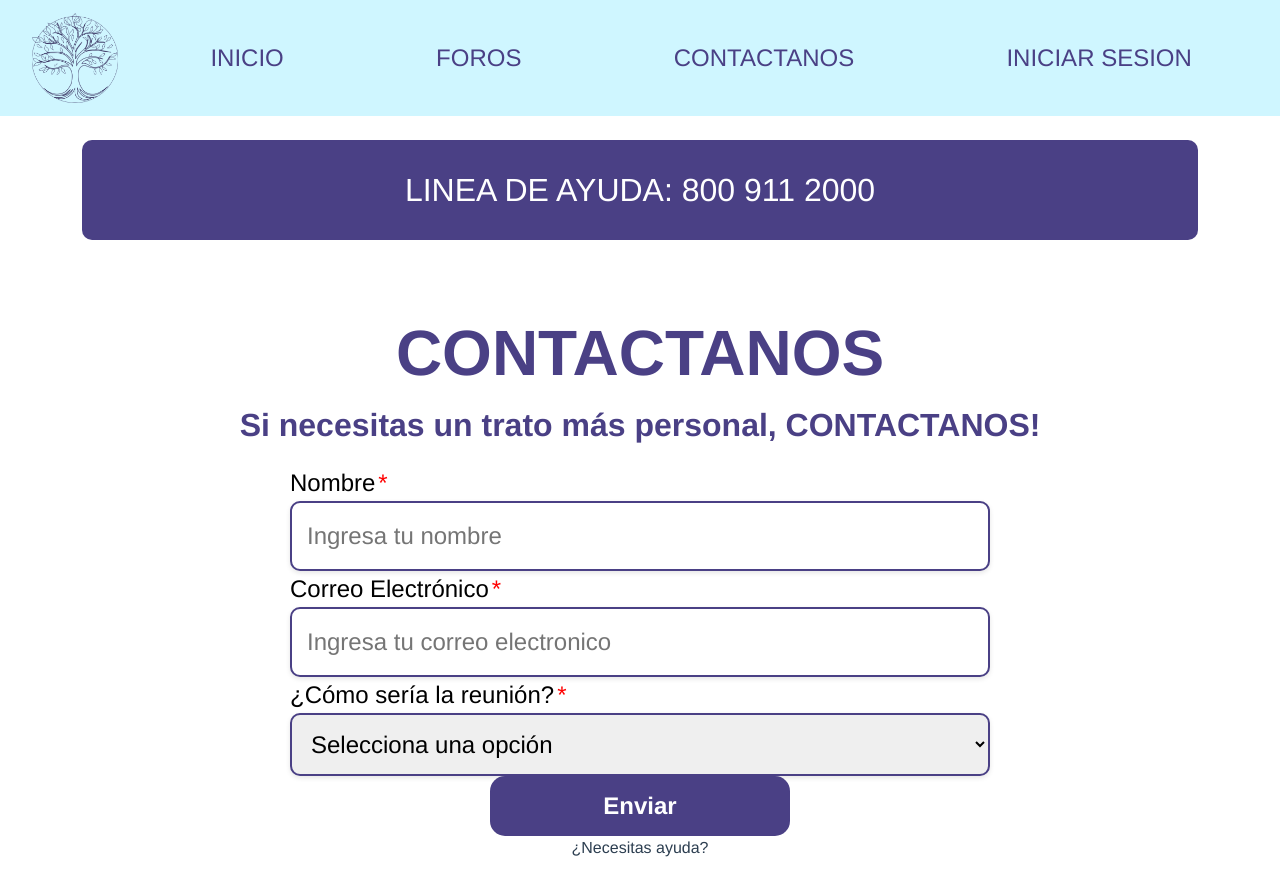
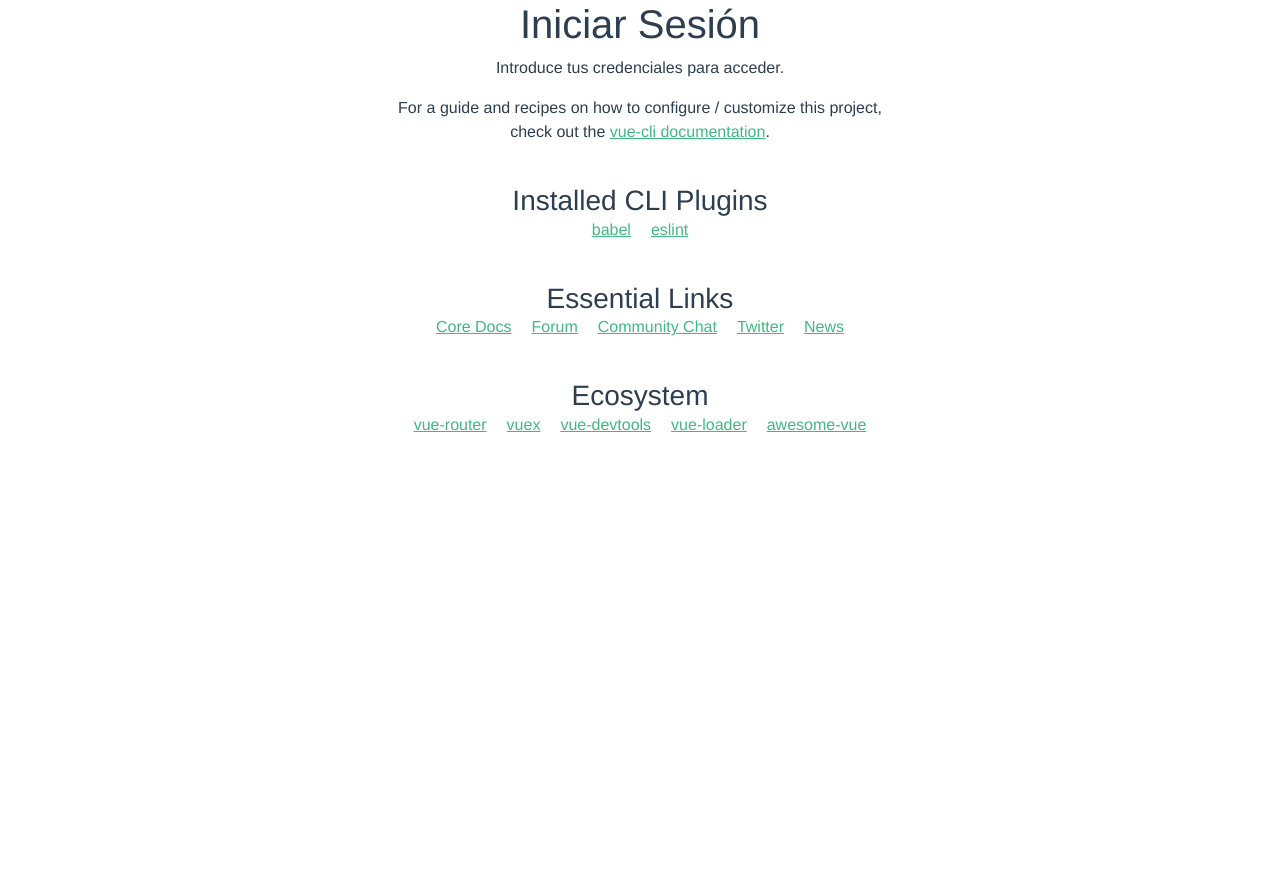
Before and after one commit to AdrianValenciaVillanueva/chava-es-gay, a Vue app: page /iniciar-sesion in a window 1280 px wide. After the commit the page ends 800 px from the top, so only its background shows below. Built offline with nearby package versions, Linux system fonts and the light colour scheme.

Commit message:
Se agrego el router

```diff
--- a/package.json
+++ b/package.json
@@ -14,6 +14,7 @@
     "core-js": "^3.8.3",
     "jquery": "^3.7.1",
     "vue": "^3.2.13",
+    "vue-router": "^4.4.5",
     "vuetify": "^3.7.0-beta.1"
   },
   "devDependencies": {
--- /dev/null
+++ b/src/MainView.vue
@@ -0,0 +1,25 @@
+<!-- ESTE ARCHIVO SOLO SIRVE PARA REDIRIGIR -->
+<template>
+    <router-view /> <!-- Aquí se renderizan las vistas según la ruta -->
+</template>
+
+  <script>
+
+
+  export default {
+    name: 'MainView',
+    components: {
+
+    },
+  };
+  </script>
+
+  <style>
+  #app {
+    font-family: Avenir, Helvetica, Arial, sans-serif;
+    -webkit-font-smoothing: antialiased;
+    -moz-osx-font-smoothing: grayscale;
+    text-align: center;
+    color: #2c3e50;
+  }
+  </style>
--- a/src/App.vue
+++ b/src/views/App.vue
@@ -1,5 +1,5 @@
-
 <template>
+   <router-view/>
   <NavBar/>
     <div class="container mt-4">
       <BannerAyuda/>
--- /dev/null
+++ b/src/views/IniciarSesion.vue
@@ -0,0 +1,27 @@
+<template>
+    <div>
+      <h1>Iniciar Sesión</h1>
+      <p>Introduce tus credenciales para acceder.</p>
+      <HelloWorld/>
+    </div>
+  </template>
+
+  <script>
+  import HelloWorld from './components/HelloWorld.vue';
+  export default {
+    name: 'IniciarSesion',
+    components: {
+        HelloWorld
+    }
+  }
+  </script>
+
+  <style>
+  * {
+    font-family: Avenir, Helvetica, Arial, sans-serif;
+    -webkit-font-smoothing: antialiased;
+    -moz-osx-font-smoothing: grayscale;
+    text-align: center;
+    color: #2c3e50;
+  }
+  </style>
--- a/src/components/SeccionContacto.vue
+++ b/src/views/components/SeccionContacto.vue
@@ -146,18 +146,18 @@ export default {
 }
 @media (max-width: 1280px) {
   .textfields, .selector {
-        width: 700px; /* Reducción del ancho para pantallas medianas */
+        width: 700px;
         margin: auto;
     }
 
     .botonEn {
-        width: 300px; /* Ajuste del ancho del botón */
+        width: 300px;
     }
 }
 
 @media (max-width: 768px) {
   .titulo {
-        font-size: 2.5rem; /* Tamaño de fuente reducido para móviles */
+        font-size: 2.5rem;
     }
 
     .descripcion {
@@ -165,7 +165,7 @@ export default {
     }
 
     .textfields, .selector {
-        width: 90%; /* Uso de porcentaje para mejor ajuste en móviles */
+        width: 90%;
     }
 
     .botonEn {
```
Also changed, not shown: src/main.js (+9 -5 lines), src/router.js (added, +20 -0 lines), src/views/assets/logo.png (renamed from src/assets/logo.png), src/views/components/Ayuda.vue (renamed from src/components/Ayuda.vue), src/views/components/BannerAyuda.vue (renamed from src/components/BannerAyuda.vue), src/views/components/HelloWorld.vue (renamed from src/components/HelloWorld.vue), src/views/components/NavBar.vue (renamed from src/components/NavBar.vue), 1 other file (tests, documents, lock files or other folders).
